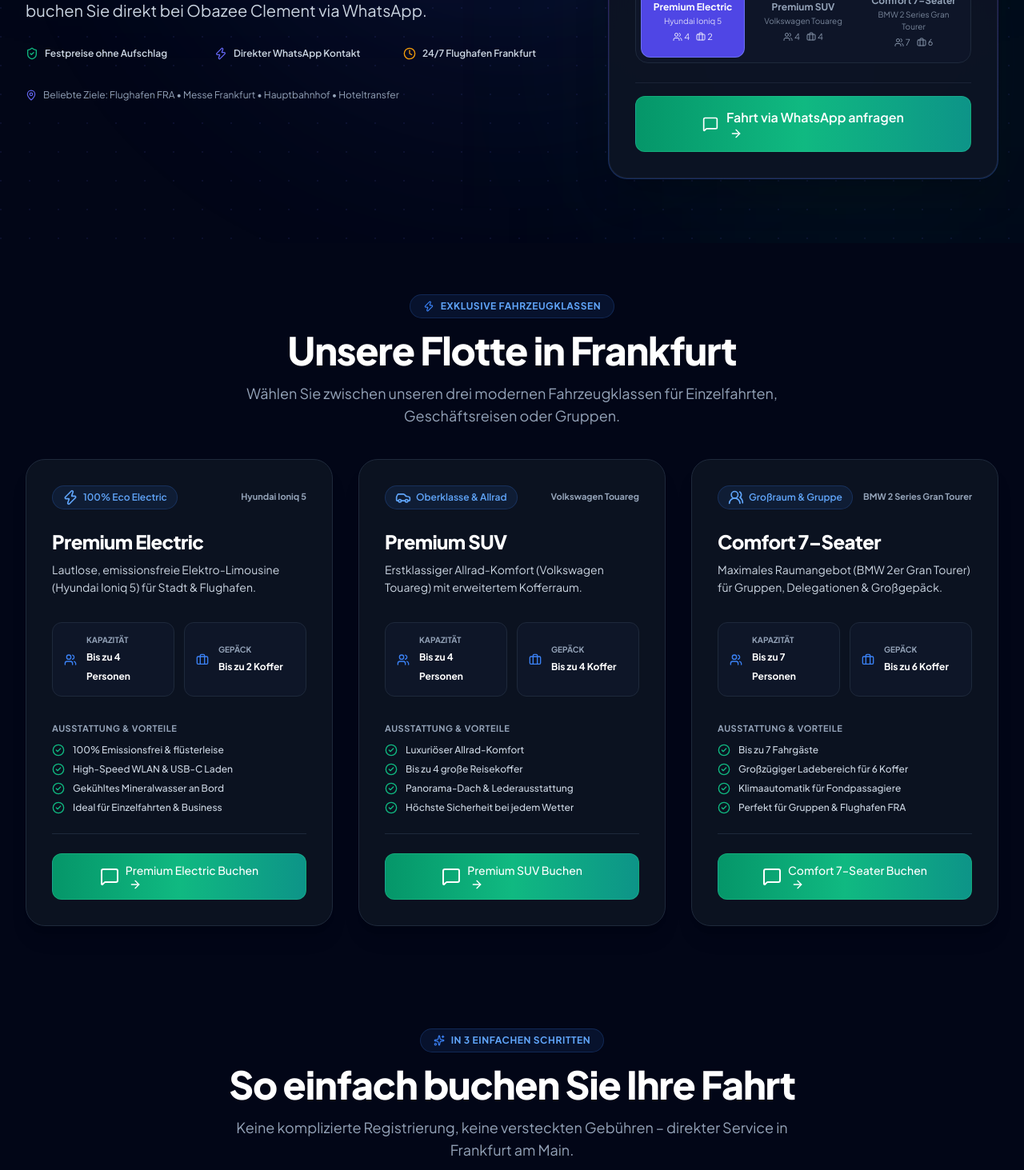
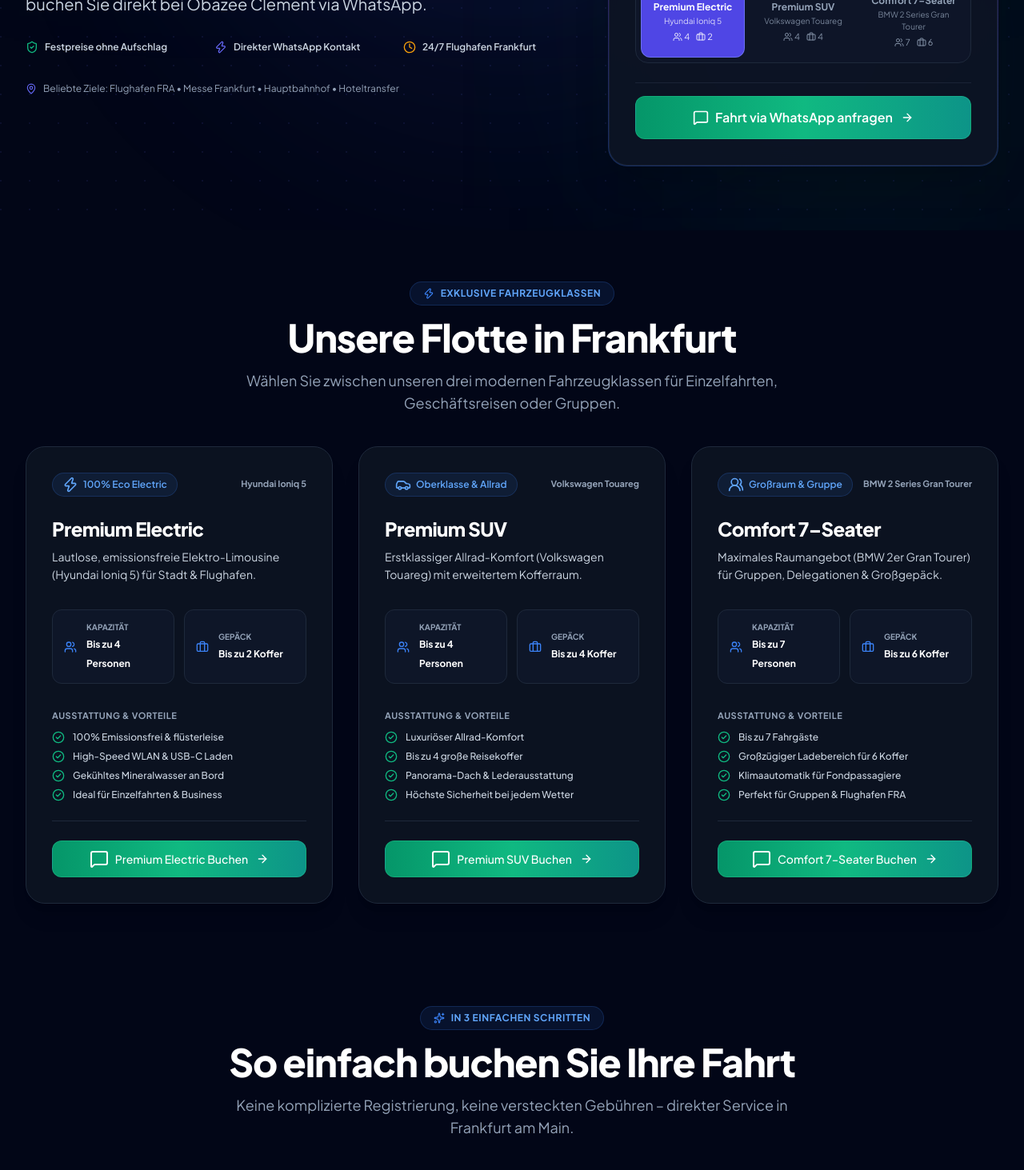
Before and after one commit to BlessedUzama/Mietwagen, a React (Vite) app: page / in a window 1280 px wide. Shown: the part 540-2003 px from the top of the page at 80% size. Built offline with nearby package versions, Linux system fonts and the light colour scheme.

Commit message:
fix: correct icon and text wrapping on fleet booking buttons

```diff
--- a/src/components/sections/FleetShowcase.tsx
+++ b/src/components/sections/FleetShowcase.tsx
@@ -152,11 +152,11 @@ export const FleetShowcase: React.FC = () => {
                   variant="whatsapp"
                   fullWidth
                   onClick={() => handleBookVehicle(t(card.titleKey))}
-                  className="observe-wa-btn"
-                  icon={<MessageSquare className="w-4.5 h-4.5 text-white" />}
+                  className="observe-wa-btn w-full flex flex-row items-center justify-center gap-2 whitespace-nowrap"
+                  icon={<MessageSquare className="w-4.5 h-4.5 text-white shrink-0" />}
                 >
-                  <span>{t('fleetShowcase.bookBtn', { title: t(card.titleKey) })}</span>
-                  <ArrowRight className="w-4 h-4 ml-1" />
+                  <span className="whitespace-nowrap">{t('fleetShowcase.bookBtn', { title: t(card.titleKey) })}</span>
+                  <ArrowRight className="w-4 h-4 ml-1 shrink-0" />
                 </ShinyBordersButton>
               </div>
             </motion.div>
--- a/src/components/sections/RideEstimator.tsx
+++ b/src/components/sections/RideEstimator.tsx
@@ -206,11 +206,11 @@ ${t('whatsapp.pleaseConfirm')}`;
             size="lg"
             fullWidth
             onClick={handleWhatsAppBooking}
-            className="observe-wa-btn w-full justify-center"
-            icon={<MessageSquare className="w-5 h-5 text-white" />}
+            className="observe-wa-btn w-full flex flex-row items-center justify-center gap-2 whitespace-nowrap"
+            icon={<MessageSquare className="w-5 h-5 text-white shrink-0" />}
           >
-            <span>{t('hero.ctaWhatsApp')}</span>
-            <ArrowRight className="w-4 h-4 ml-1" />
+            <span className="whitespace-nowrap">{t('hero.ctaWhatsApp')}</span>
+            <ArrowRight className="w-4 h-4 ml-1 shrink-0" />
           </ShinyBordersButton>
         </div>
       </div>
--- a/src/components/ui/ShinyBordersButton.tsx
+++ b/src/components/ui/ShinyBordersButton.tsx
@@ -21,7 +21,7 @@ export const ShinyBordersButton: React.FC<ShinyBordersButtonProps> = ({
   ...props
 }) => {
   const baseStyles =
-    'relative inline-flex items-center justify-center font-medium transition-all duration-300 rounded-xl overflow-hidden group cursor-pointer focus:outline-none focus:ring-2 focus:ring-offset-2 focus:ring-blue-500 active:scale-[0.98]';
+    'relative inline-flex items-center justify-center font-medium transition-all duration-300 rounded-xl overflow-hidden group cursor-pointer focus:outline-none focus:ring-2 focus:ring-offset-2 focus:ring-blue-500 active:scale-[0.98] whitespace-nowrap';
 
   const variantStyles = {
     primary:
@@ -58,8 +58,8 @@ export const ShinyBordersButton: React.FC<ShinyBordersButtonProps> = ({
       {/* Animated Light Sweep Effect */}
       <span className="absolute inset-0 w-full h-full bg-gradient-to-r from-transparent via-white/20 to-transparent -translate-x-full group-hover:translate-x-full transition-transform duration-1000 ease-out pointer-events-none" />
 
-      {icon && <span className="relative z-10 transition-transform duration-300 group-hover:scale-110">{icon}</span>}
-      <span className="relative z-10">{children}</span>
+      {icon && <span className="relative z-10 shrink-0 transition-transform duration-300 group-hover:scale-110">{icon}</span>}
+      <span className="relative z-10 inline-flex items-center gap-1.5 whitespace-nowrap">{children}</span>
     </motion.button>
   );
 };
```
